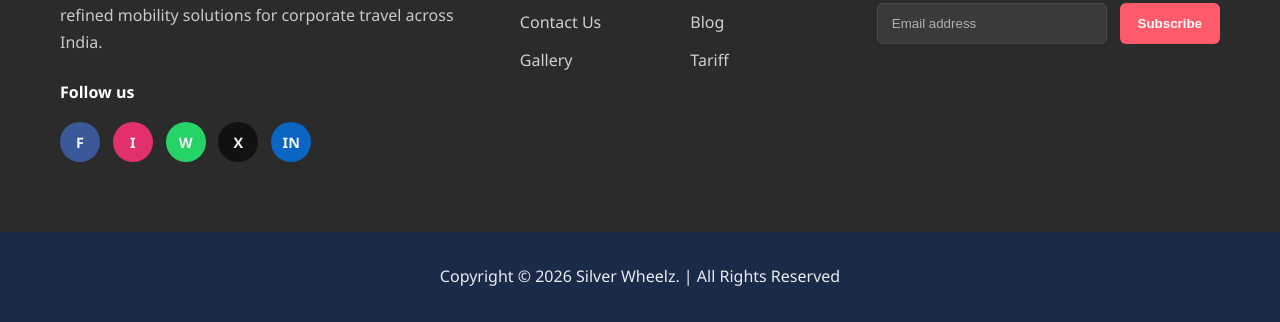
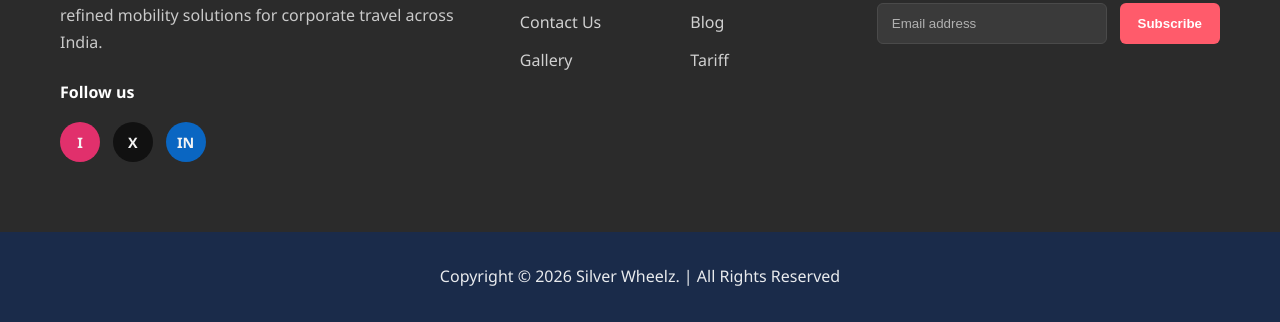
Before and after one commit to sanjayan100/SilverWheelz, a website built with Vite: page index.html in a window 1280 px wide. Shown: the part 8075-8397 px from the top of the page. Built offline with nearby package versions, Linux system fonts and the light colour scheme.

Commit message:
Change Instagram link

```diff
--- a/index.html
+++ b/index.html
@@ -806,9 +806,7 @@
             </p>
             <h4>Follow us</h4>
             <div class="social-links">
-              <a class="social-btn facebook" href="#" aria-label="Facebook">f</a>
-              <a class="social-btn instagram" href="#" aria-label="Instagram">i</a>
-              <a class="social-btn whatsapp" href="#" aria-label="WhatsApp">w</a>
+              <a class="social-btn instagram" href="https://www.instagram.com/silverwheelz.official" aria-label="Instagram">i</a>
               <a class="social-btn x" href="#" aria-label="X">x</a>
               <a class="social-btn linkedin" href="#" aria-label="LinkedIn">in</a>
             </div>
```
